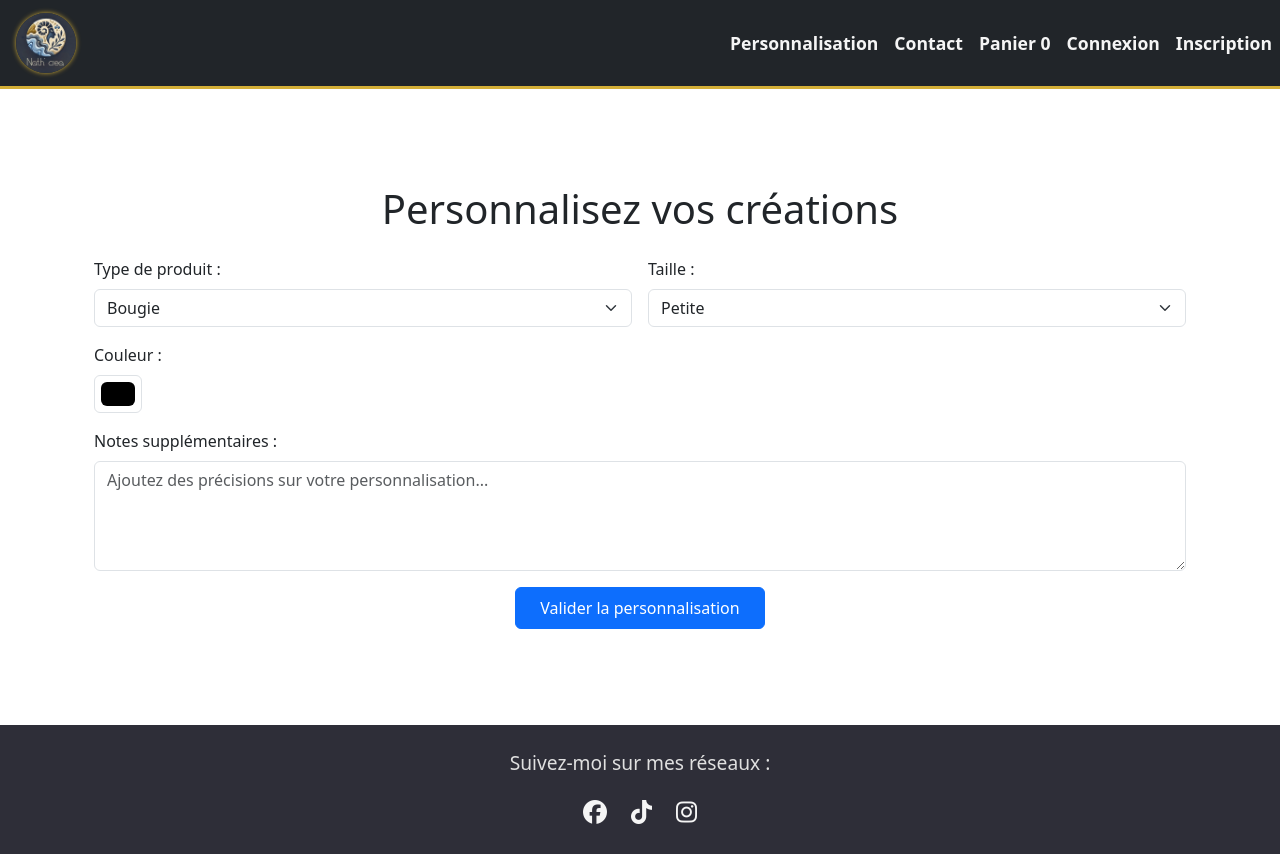
After one commit to MrLeoufff/nathcrea, a Symfony app: template templates/personalisation/index.html.twig in a window 1280 px wide. The commit adds this page. Run offline with Twig, Linux system fonts and the light colour scheme; the template is opened without the code that fills it, so the values that code supplies are empty; some libraries are stand-ins or nearby versions.

Commit message:
update mailling

```diff
--- a/templates/base.html.twig
+++ b/templates/base.html.twig
@@ -63,10 +63,10 @@
 				<div class="collapse navbar-collapse" id="navbarNav">
 					<ul class="navbar-nav ms-auto">
 						<li class="nav-item">
-							<a class="nav-link" href="#">Personnalisation</a>
+							<a class="nav-link" href="{{ path('app_personalisation') }}">Personnalisation</a>
 						</li>
 						<li class="nav-item">
-							<a class="nav-link" href="#">Contact</a>
+							<a class="nav-link" href="{{ path('app_contact') }}">Contact</a>
 						</li>
 						<li class="nav-item">
 							<a href="{{ path('cart_index') }}" class="nav-link">
--- /dev/null
+++ b/templates/personalisation/index.html.twig
@@ -0,0 +1,59 @@
+{% extends 'base.html.twig' %}
+
+{% block title %}Personnalisation
+{% endblock %}
+
+{% block body %}
+	{% for message in app.flashes('error') %}
+		<div class="alert alert-danger">
+			{{ message }}
+		</div>
+	{% endfor %}
+
+	{% for message in app.flashes('success') %}
+		<div class="alert alert-success">
+			{{ message }}
+		</div>
+	{% endfor %}
+	<div class="container py-5">
+		<h1 class="text-center mb-4">Personnalisez vos créations</h1>
+		<form
+			action="{{ path('app_personalisation') }}" method="post" class="row g-3">
+			<!-- Type de produit -->
+			<div class="col-md-6">
+				<label for="type" class="form-label">Type de produit :</label>
+				<select id="type" name="type" class="form-select">
+					<option value="bougie">Bougie</option>
+					<option value="resine">Pièce en résine</option>
+				</select>
+			</div>
+
+			<!-- Taille -->
+			<div class="col-md-6">
+				<label for="size" class="form-label">Taille :</label>
+				<select id="size" name="size" class="form-select">
+					<option value="small">Petite</option>
+					<option value="medium">Moyenne</option>
+					<option value="large">Grande</option>
+				</select>
+			</div>
+
+			<!-- Couleur -->
+			<div class="col-md-6">
+				<label for="color" class="form-label">Couleur :</label>
+				<input type="color" id="color" name="color" class="form-control form-control-color">
+			</div>
+
+			<!-- Notes supplémentaires -->
+			<div class="col-12">
+				<label for="additional_notes" class="form-label">Notes supplémentaires :</label>
+				<textarea id="additional_notes" name="additional_notes" class="form-control" rows="4" placeholder="Ajoutez des précisions sur votre personnalisation..."></textarea>
+			</div>
+
+			<!-- Bouton Valider -->
+			<div class="col-12 text-center">
+				<button type="submit" class="btn btn-primary px-4 py-2">Valider la personnalisation</button>
+			</div>
+		</form>
+	</div>
+{% endblock %}
```
Also changed, not shown: src/Controller/ContactController.php (added, +45 -0 lines), src/Controller/PersonalisationController.php (added, +69 -0 lines), templates/contact/index.html.twig (added, +42 -0 lines).
